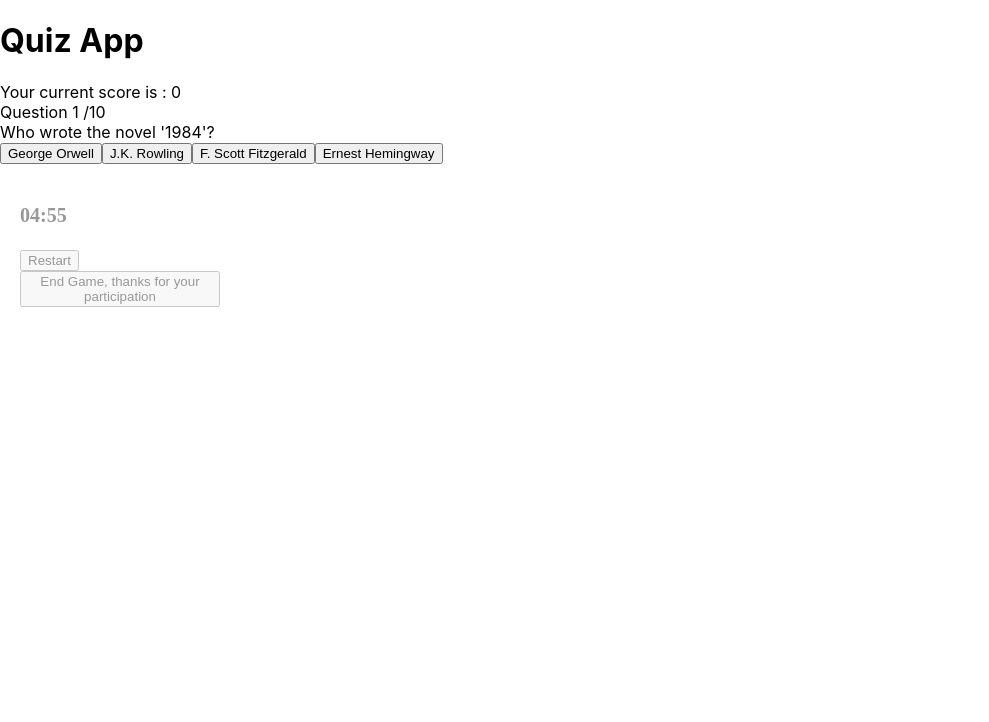
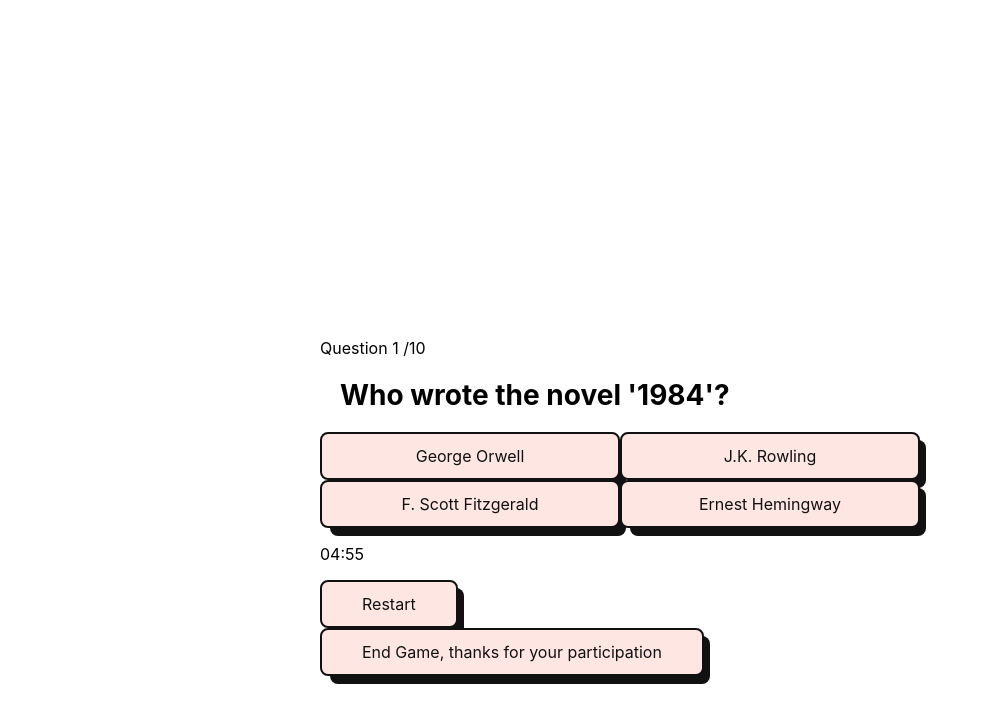
Before and after one commit to FBetulDemir/quiz_game, a React (Create React App) app in the folder quiz_game/: page / in a window 1280 px wide. Shown: the top 722 px of the page, without its empty margins (0-989 px from the left). Built offline with nearby package versions, Linux system fonts and the light colour scheme.

Commit message:
I added style to the buttons

```diff
--- a/quiz_game/src/components/Buttons.js
+++ b/quiz_game/src/components/Buttons.js
@@ -12,8 +12,8 @@ export const Buttons = ({ onRestart, onEndGame }) => {
     return (
         <div className='restart-buttons'>
         <Timer key={restartKey} onRestart={handleRestart} />
-        <button type="button" onClick={handleRestart}>Restart</button>
-        <button type="button" onClick={onEndGame}>End Game, thanks for your participation</button>
+        <button className="buttons" type="button" onClick={handleRestart}>Restart</button>
+        <button className="buttons" type="button" onClick={onEndGame}>End Game, thanks for your participation</button>
     </div>
     );
 };
--- a/quiz_game/src/components/Quiz.js
+++ b/quiz_game/src/components/Quiz.js
@@ -33,10 +33,10 @@ const Quiz = ({currentQuestionIndex, setCurrentQuestionIndex, setScore, score, q
             <div className="question-display">
                 {QuestionList[currentQuestionIndex].question}
             </div>
-            <div className="options-container">
+            <div className="container-buttons">
                 {QuestionList[currentQuestionIndex].options.map((option) =>(
                     <button
-                        className="answer-btn"
+                        className="buttons"
                         key={option}
                         onClick={()=> handleAnswerButtonClick(option)}>
                         {option}
--- a/quiz_game/src/components/Score.js
+++ b/quiz_game/src/components/Score.js
@@ -1,8 +1,11 @@
+import { Buttons } from "./Buttons";
+
 const Score = ({score}) => {
       return (
         <div>
             <h2>Results</h2>
             <h4>Your score: {score}</h4>
+            <Buttons/>
         </div>
       );
 }
--- a/quiz_game/src/index.css
+++ b/quiz_game/src/index.css
@@ -5,27 +5,99 @@ body {
     sans-serif;
   -webkit-font-smoothing: antialiased;
   -moz-osx-font-smoothing: grayscale;
+
+
+    display: flex;
+    align-items: center;
+    justify-content: center;
+    height: 100vh;
+    margin: 0;
+  }
+.score-board {
+  /* h1 */
+    color: white;
+    width: 80%;
+    font-size: 30px;
+    padding: 15px;
+    margin: auto;
+    font-family: "Special Elite", cursive;
+    text-align: center;
+  }
+  .container-buttons {
+    display: flex;
+    flex-direction: column;
+    flex-wrap: wrap;
+    width: 600px;
+    justify-content: space-around;
+    display: grid;
+    grid-template-columns: repeat(2, 1fr);
+
+  }
+  .answer-button,
+  .next-button,
+  .question-display
+  {
+    width: 600px;
+    font-weight: bold;
+    padding: 10px;
+    margin: 10px;
+    font-family: Inter,sans-serif;
+    font-size: 28px;
+  }
+.buttons{
+  align-items: center;
+  background-color: #fee6e3;
+  border: 2px solid #111;
+  border-radius: 8px;
+  box-sizing: border-box;
+  color: #111;
+  cursor: pointer;
+  display: flex;
+  font-family: Inter,sans-serif;
+  font-size: 16px;
+  height: 48px;
+  justify-content: center;
+  line-height: 24px;
+  max-width: 100%;
+  padding: 0 25px;
+  position: relative;
+  text-align: center;
+  text-decoration: none;
+  user-select: none;
+  -webkit-user-select: none;
+  touch-action: manipulation;
 }
 
-body
-.restart-buttons {
-  opacity: 0.4;
-  color: black;
-  width: 200px;
-  border-radius: 10px;
-  font-weight: bold;
-  font-size: 20px;
-  padding: 10px;
-  margin: 10px;
-  font-weight: bold;
-  font-size: 20px;
-  padding: 10px;
-  margin: 10px;
-  font-family: "Special Elite", cursive;
-  transition: background-color 0.3s ease;
+.buttons:after {
+  background-color: #111;
+  border-radius: 8px;
+  content: "";
+  display: block;
+  height: 48px;
+  left: 0;
+  width: 100%;
+  position: absolute;
+  top: -2px;
+  transform: translate(8px, 8px);
+  transition: transform .2s ease-out;
+  z-index: -1;
 }
-.restart-button:hover {
-  opacity: 1;
-  background-color: rgba(220, 214, 214, 0.908);
-  scale: 1;
+
+.buttons:hover:after {
+  transform: translate(0, 0);
 }
+
+.buttons:active {
+  background-color: #ffdeda;
+  outline: 0;
+}
+
+.buttons:hover {
+  outline: 0;
+}
+
+@media (min-width: 768px) {
+  .buttons {
+    padding: 0 40px;
+  }
+}
```
